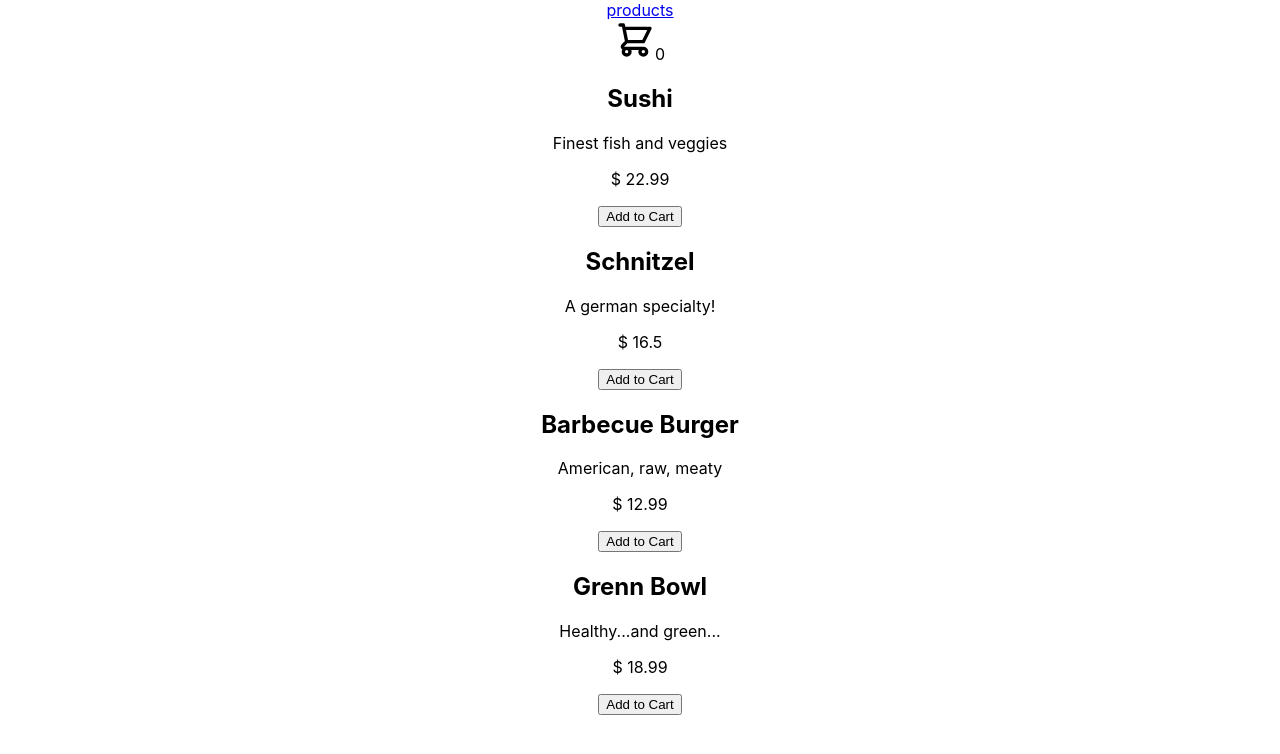
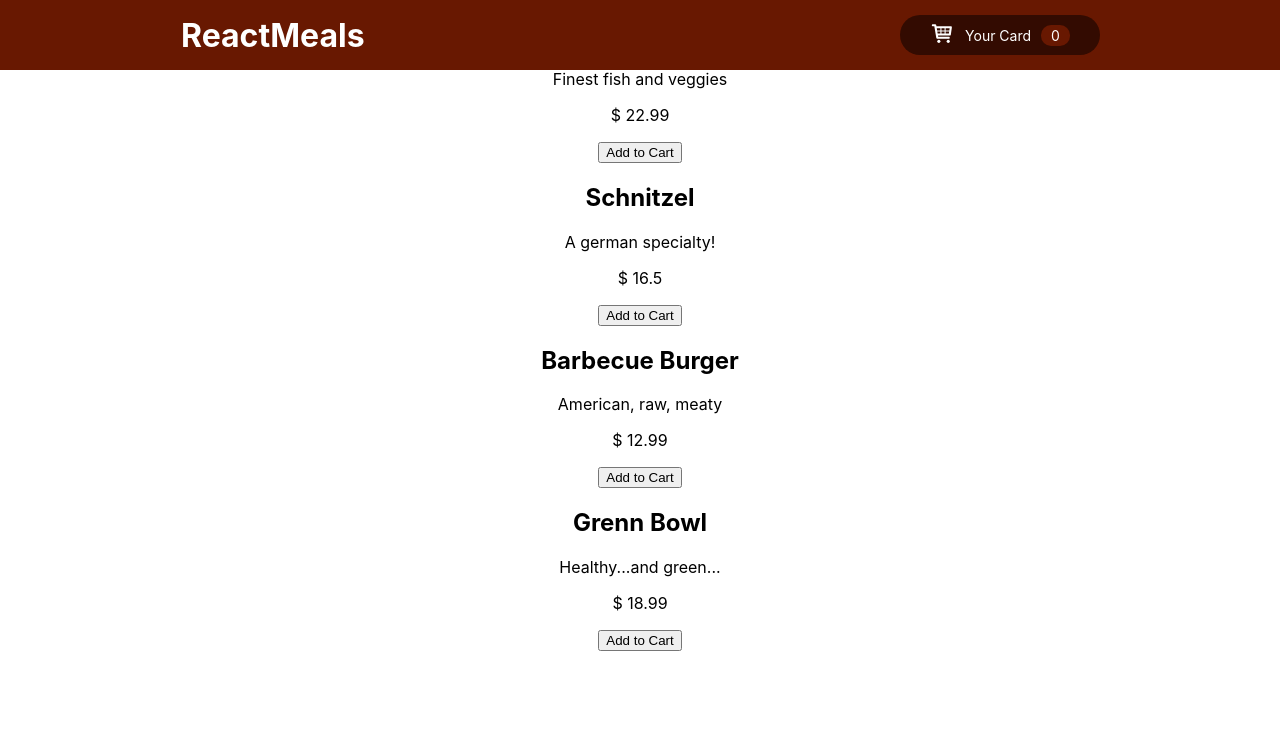
Before and after one commit to sanaz-git/food-app-react, a React (Create React App) app: page /products in a window 1280 px wide. Shown: the top 754 px of the page. Built offline with nearby package versions, Linux system fonts and the light colour scheme.

Commit message:
add navbar css

```diff
--- a/package.json
+++ b/package.json
@@ -8,6 +8,7 @@
     "@testing-library/user-event": "^13.5.0",
     "react": "^18.2.0",
     "react-dom": "^18.2.0",
+    "react-icons": "^4.3.1",
     "react-router-dom": "^5.2.0",
     "react-scripts": "5.0.1",
     "web-vitals": "^2.1.4"
--- a/public/index.html
+++ b/public/index.html
@@ -9,6 +9,7 @@
       name="description"
       content="Web site created using create-react-app"
     />
+
     <link rel="apple-touch-icon" href="%PUBLIC_URL%/logo192.png" />
     <!--
       manifest.json provides metadata used when your web app is installed on a
--- a/src/components/shared/Navbar.js
+++ b/src/components/shared/Navbar.js
@@ -5,19 +5,26 @@ import { Link } from 'react-router-dom';
 import { CartContext } from '../../context/CartContextProvider';
 
 //Icons
-import shop from '../../assets/icons/shop.svg';
+
+import { TiShoppingCart } from 'react-icons/ti';
+
+//styles
+import styles from '../shared/Navbar.module.css';
 
 const Navbar = () => {
   const { state } = useContext(CartContext);
   return (
-    <div>
-      <div>
-        <Link to="/products">products</Link>
-        <div>
+    <div className={styles.container}>
+      <div className={styles.navbar}>
+        <Link className={styles.productLink} to="/products">
+          ReactMeals
+        </Link>
+        <div className={styles.shop}>
           <Link to="/cart">
-            <img src={shop} alt="shop" />
+            <TiShoppingCart style={{ fontSize: '25px', color: '#fff' }} />
           </Link>
-          <span>{state.itemsCounter}</span>
+          <p>Your Card</p>
+          <span> {state.itemsCounter}</span>
         </div>
       </div>
     </div>
--- /dev/null
+++ b/src/components/shared/Navbar.module.css
@@ -0,0 +1,49 @@
+.container {
+  background-color: #681801;
+  margin: 0 0 100px;
+  position: fixed;
+  width: 100%;
+  top: 0;
+  color: #fff;
+}
+
+.navbar {
+  display: flex;
+  align-items: center;
+  justify-content: space-between;
+  height: 40px;
+  padding: 15px 180px;
+}
+
+.productLink {
+  color: #fff;
+  font-size: 2em;
+  font-weight: bold;
+  text-decoration: none;
+  padding: 0 1px;
+  transition: all 0.2s ease;
+}
+
+.shop {
+  display: flex;
+  align-items: center;
+  justify-content: center;
+  border: none;
+  border-radius: 30px;
+  background-color: #330b01;
+  width: 200px;
+  font-size: 14px;
+  height: 40px;
+}
+
+.shop p {
+  padding: 0 10px 0 10px;
+}
+
+.shop span {
+  border: none;
+  background-color: #681801;
+  border-radius: 10px;
+  padding: 2px 10px;
+  width: fit-content;
+}
```
Also changed, not shown: src/assets/icons/shop.svg (deleted), 1 other file (tests, documents, lock files or other folders).
